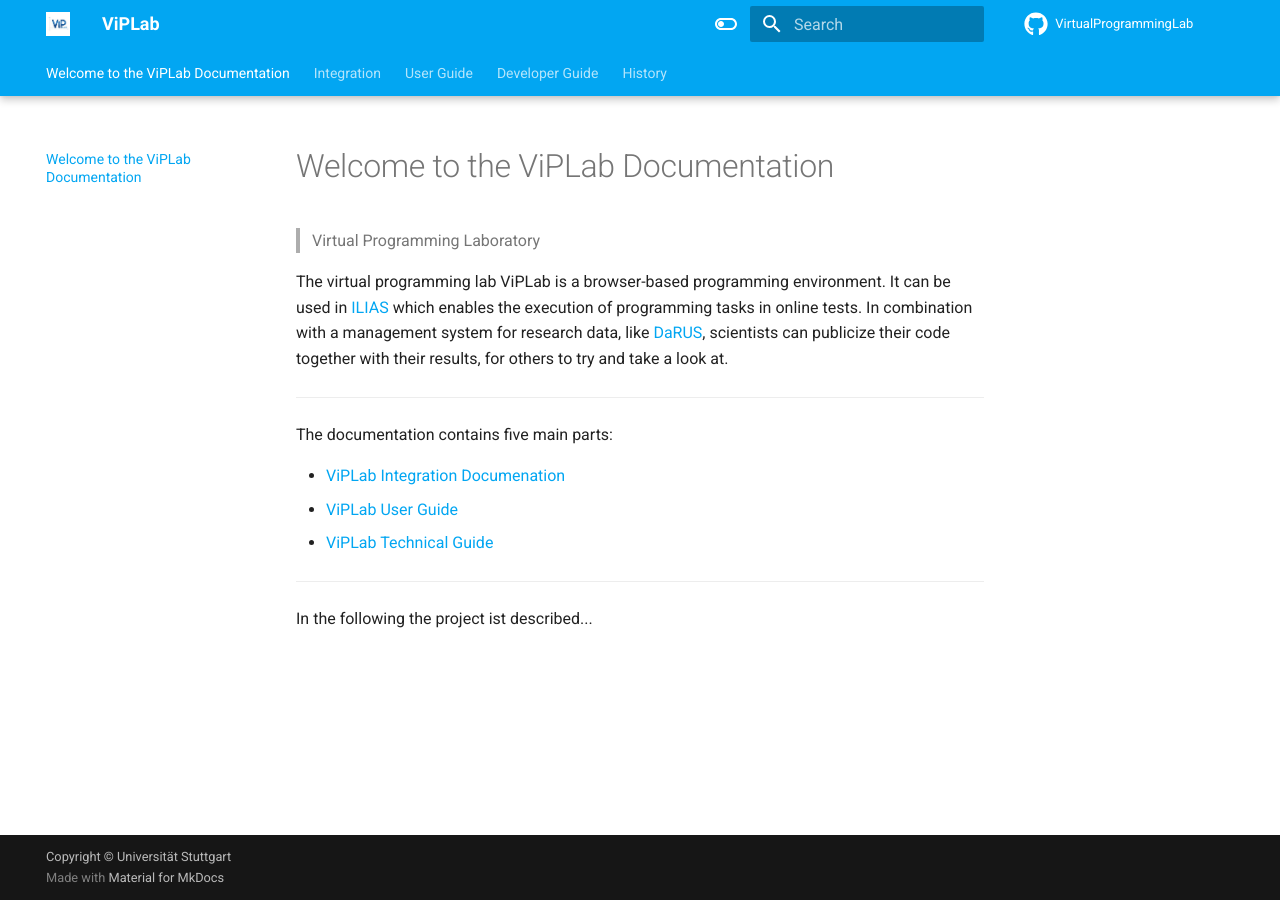
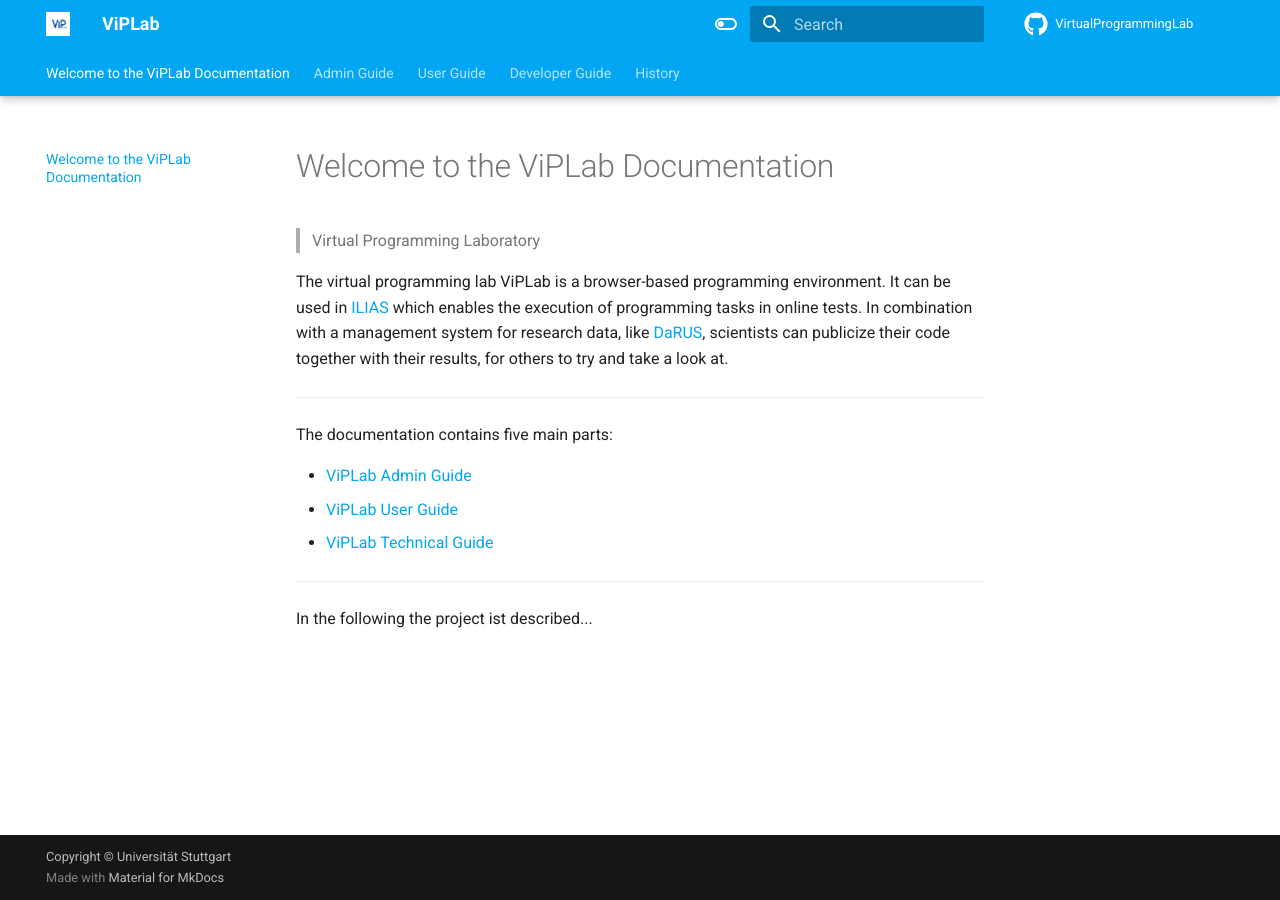
Before and after one commit to katharina-schulze/SusI-Documentation, an MkDocs documentation site: the page built from docs/index.md, in a window 1280 px wide. Built offline with MkDocs 1.6.1 and Material for MkDocs 9.7.7, drawn with Linux system fonts in a browser that asks for light colours.

```diff
--- a/docs/index.md
+++ b/docs/index.md
@@ -8,7 +8,7 @@ The virtual programming lab ViPLab is a browser-based programming environment. I
 
 The documentation contains five main parts:
 
-- [ViPLab Integration Documenation](integration/index.md)
+- [ViPLab Admin Guide](integration/index.md)
 - [ViPLab User Guide](viplab-frontend/index.md)
 - [ViPLab Technical Guide](viplab3.0/index.md)
 
--- a/mkdocs.yml
+++ b/mkdocs.yml
@@ -5,6 +5,7 @@ markdown_extensions:
   - admonition
   - attr_list
   - md_in_html
+edit_uri: https://github.com/KatLily-74656/SusI-Documentation/tree/master/docs
 repo_url: https://github.com/VirtualProgrammingLab
 repo_name: VirtualProgrammingLab
 copyright: Copyright &copy; Universität Stuttgart
@@ -23,12 +24,14 @@ theme:
     - toc.follow
     - navigation.top
   palette:
-    - scheme: default
+    - media: "(prefers-color-scheme: light)"
+      scheme: default
       primary: light blue
       toggle:
         icon: material/toggle-switch-off-outline
         name: Switch to dark mode
-    - scheme: slate
+    - media: "(prefers-color-scheme: dark)"
+      scheme: slate
       primary: light blue
       toggle:
         icon: material/toggle-switch
@@ -37,7 +40,7 @@ theme:
 #  custom_dir: 'cinder'
 nav:
   - index.md
-  - Integration:
+  - Admin Guide:
     - integration/index.md
   - User Guide:
     - viplab-frontend/index.md
```
Also changed, not shown: docs/viplab3.0/versioning.md (+7 -0 lines).
